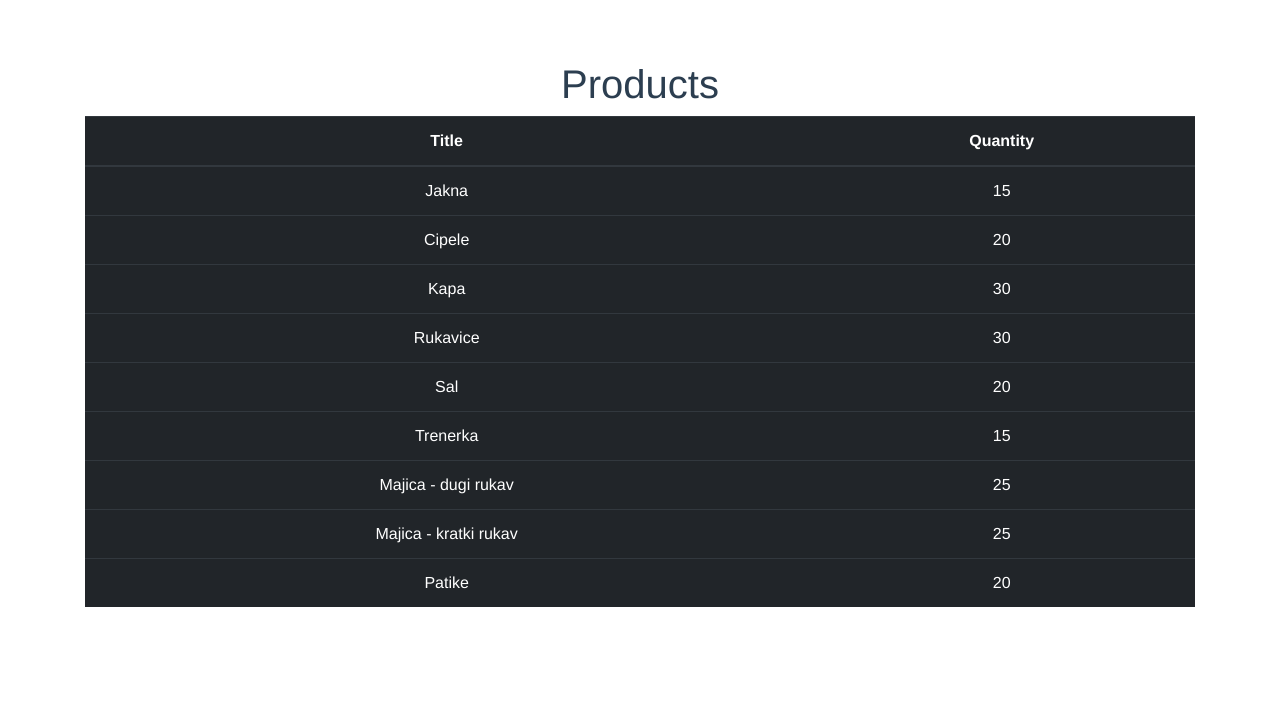
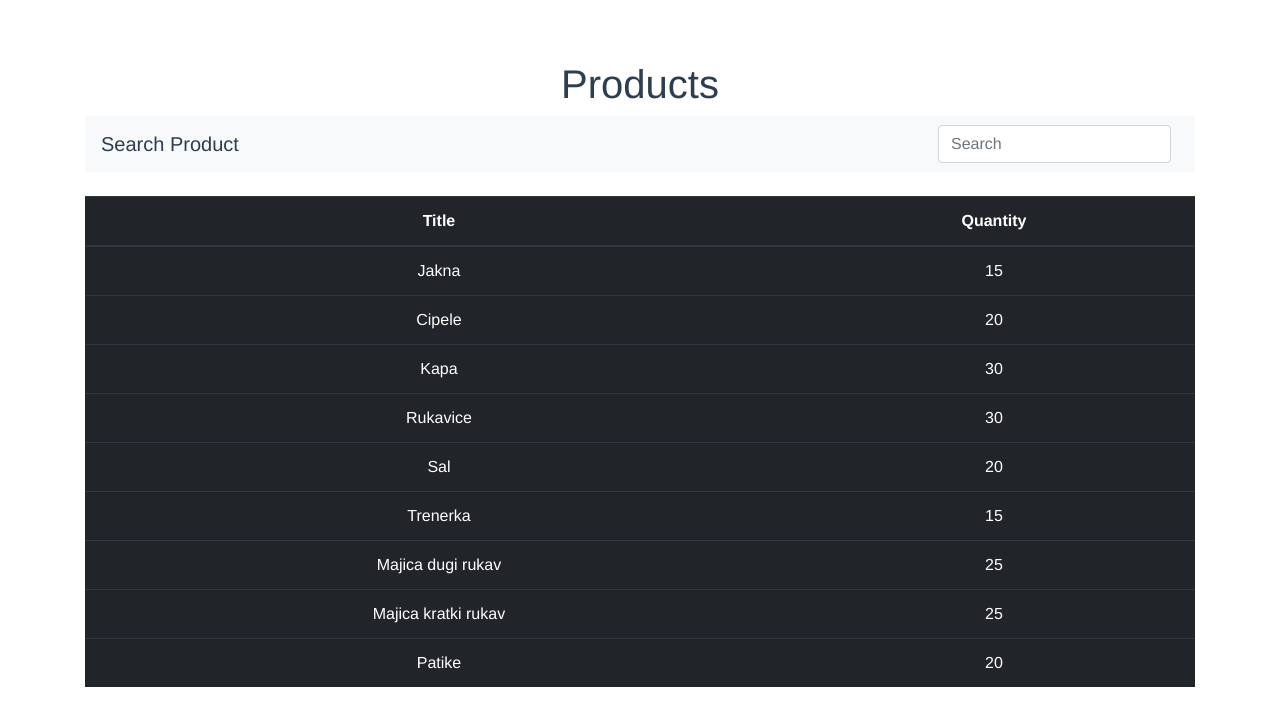
Before and after one commit to biljana94/app-store, a Vue app: page /#/products in a window 1280 px wide. Shown: the top 726 px of the page. Built offline with nearby package versions, Linux system fonts and the light colour scheme.

Commit message:
Filter products

```diff
--- a/src/components/AppProducts.vue
+++ b/src/components/AppProducts.vue
@@ -1,6 +1,16 @@
 <template>
     <div class="container">
         <h1>Products</h1>
+
+
+        <!--SEARCH PRODUCT LIST-->
+        <nav class="navbar navbar-light bg-light">
+            <a class="navbar-brand">Search Product</a>
+            <form class="form-inline my-2 my-lg-0">
+                <input class="form-control mr-sm-2" type="search" placeholder="Search" aria-label="Search" v-model="search">
+            </form>
+        </nav>
+        <br>
 
         <!--IZLISTAVANJE PROIZVODA-->
         <table class="table table-dark">
@@ -11,7 +21,10 @@
             </thead>
 
             <tbody>
-                <tr v-for="(product, index) in products" :key="index">
+                <!--"v-if="product.title.toLowerCase().includes(search.toLowerCase())"
+                    ako title proizvoda sa malim slovima ukljucuje(includes) search polje sa malim slovima upisano
+                    vrati taj proizvod-->
+                <tr v-for="(product, index) in products" :key="index" v-if="product.title.toLowerCase().includes(search.toLowerCase())">
                     <td>{{product.title}}</td>
                     <td>{{product.quantity}}</td>
                 </tr>
@@ -29,11 +42,16 @@ import productService from '../service/ProductService.js'; //importovali smo Pro
 
 
 export default {
+
+
+
     //fnc koja vraca objekat
     data() {
         return {
             //pozivamo fnc list() nad konstantom productService - izlistavamo proizvode iz niza
-            products: productService.list()
+            products: productService.list(),
+
+            search: '', //trazimo proizvod - ovo stavljamo u v-model="search" u input polje u formi za trazenje proizvoda
         }
     },
 }
--- a/src/service/ProductService.js
+++ b/src/service/ProductService.js
@@ -5,8 +5,8 @@ const products = [
     {id: '4', title: 'Rukavice', quantity: '30'},
     {id: '5', title: 'Sal', quantity: '20'},
     {id: '6', title: 'Trenerka', quantity: '15'},
-    {id: '7', title: 'Majica - dugi rukav', quantity: '25'},
-    {id: '8', title: 'Majica - kratki rukav', quantity: '25'},
+    {id: '7', title: 'Majica dugi rukav', quantity: '25'},
+    {id: '8', title: 'Majica kratki rukav', quantity: '25'},
     {id: '9', title: 'Patike', quantity: '20'},
 ];
 
@@ -19,6 +19,11 @@ class ProductService {
     list() {
         return products;
     }
+
+    //filtriranje proizvoda po nazivu
+    // find(title) {
+    //     return products.filter(product => product.title == title);
+    // }
 }
 
 
```
